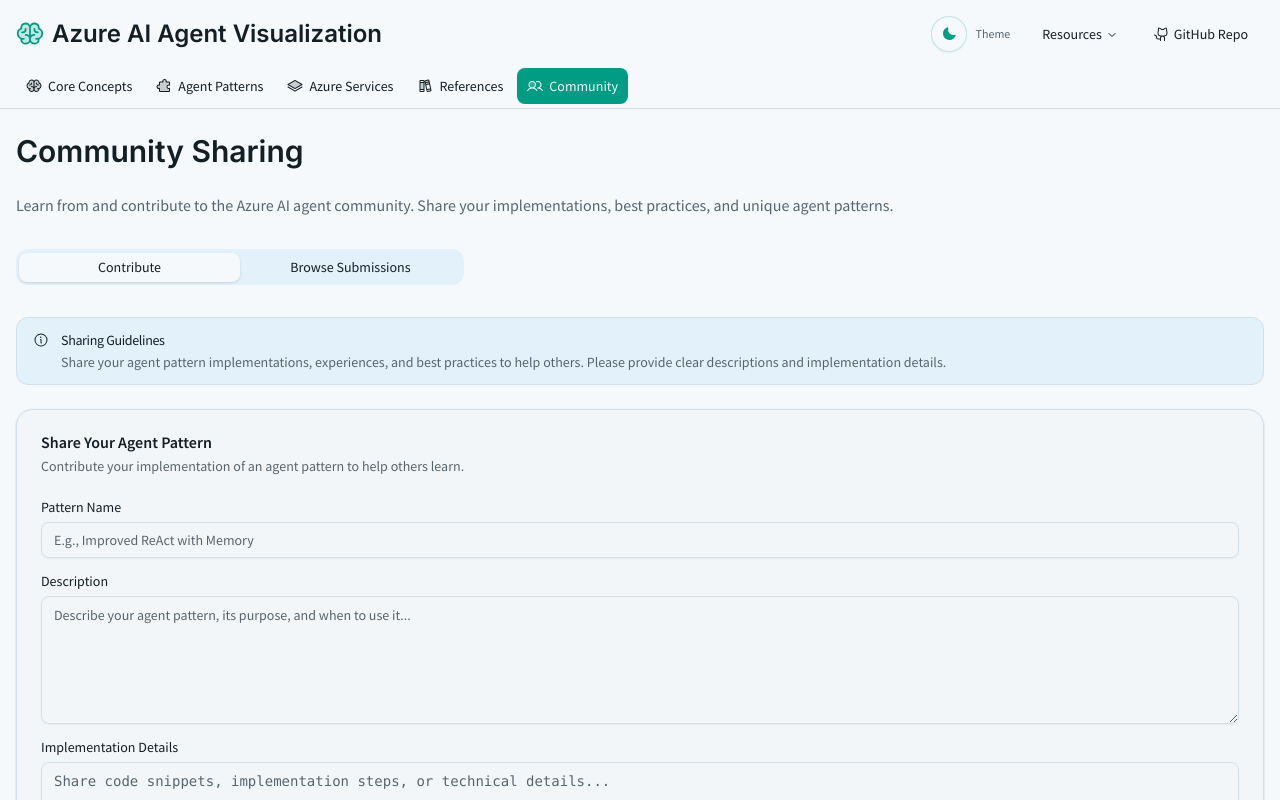
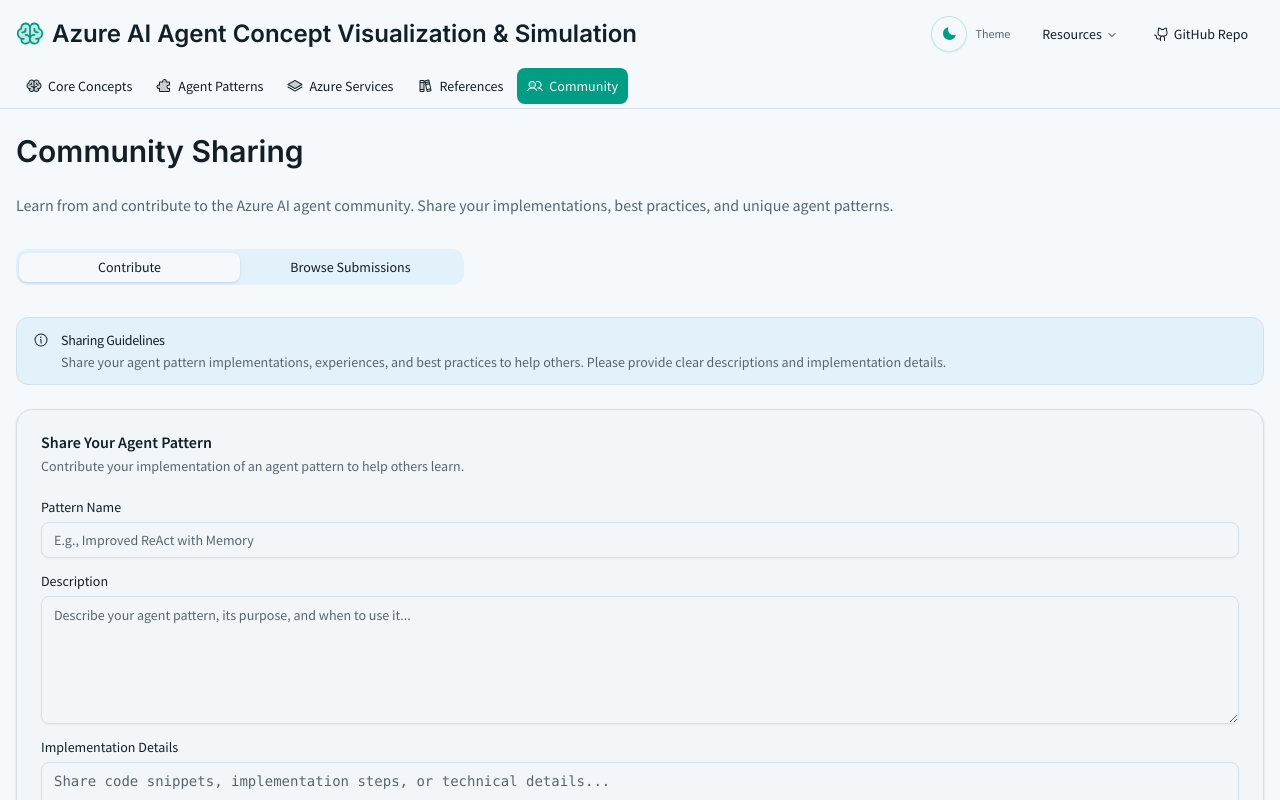
Before and after one commit to bhakthan/Learn_Agent_by_Visual_Interaction_and_Simulation, a React (Vite) app: page /community in a window 1280 px wide. Shown: the top 800 px of the page. Built offline with nearby package versions, Linux system fonts and the light colour scheme.

Commit message:
Saved user edits

```diff
--- a/src/App.tsx
+++ b/src/App.tsx
@@ -32,7 +32,7 @@
           <div className="container mx-auto px-4 py-4 flex items-center justify-between">
             <div className="flex items-center gap-2">
               <Brain size={28} weight="duotone" className="text-primary" />
-              <h1 className="text-2xl font-bold">Azure AI Agent Visualization</h1>
+              <h1 className="text-2xl font-bold">Azure AI Agent Concept Visualization & Simulation</h1>
             </div>
 
             <div className="flex items-center space-x-4">
@@ -113,7 +113,7 @@
         </footer>
       </div>
     </ThemeProvider>
-  )
+  );
 }
 
 function TabLink({ to, icon, label }: { to: string, icon: React.ReactNode, label: string }) {
```
